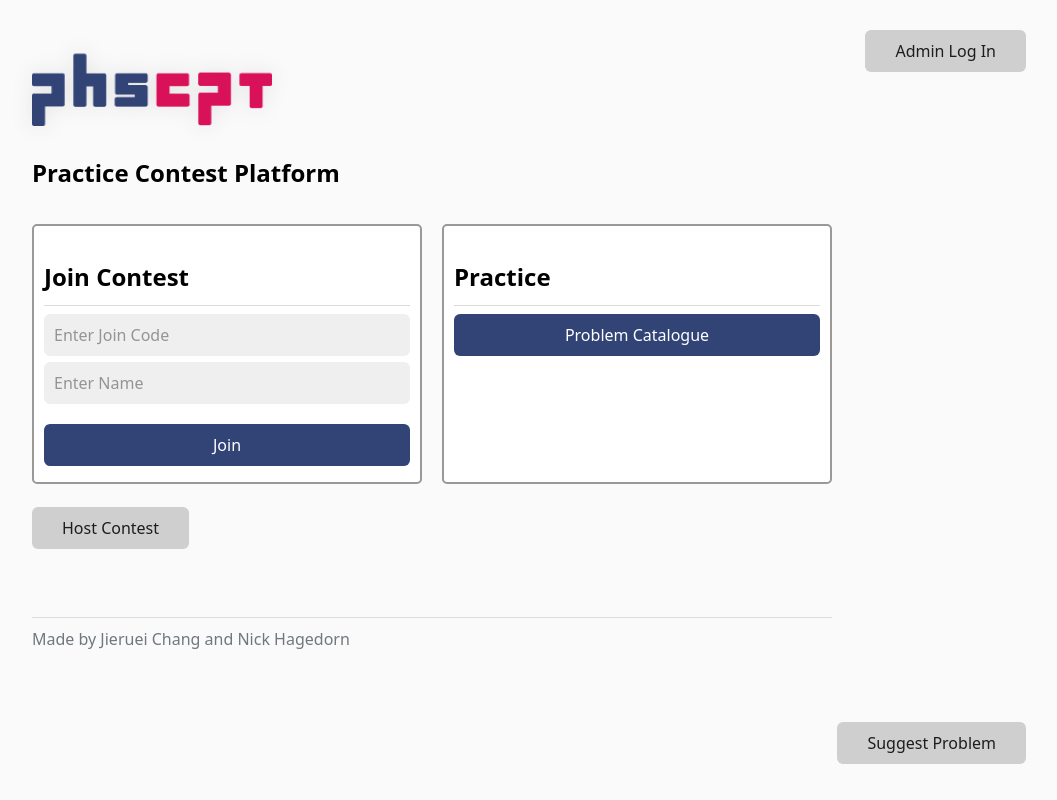
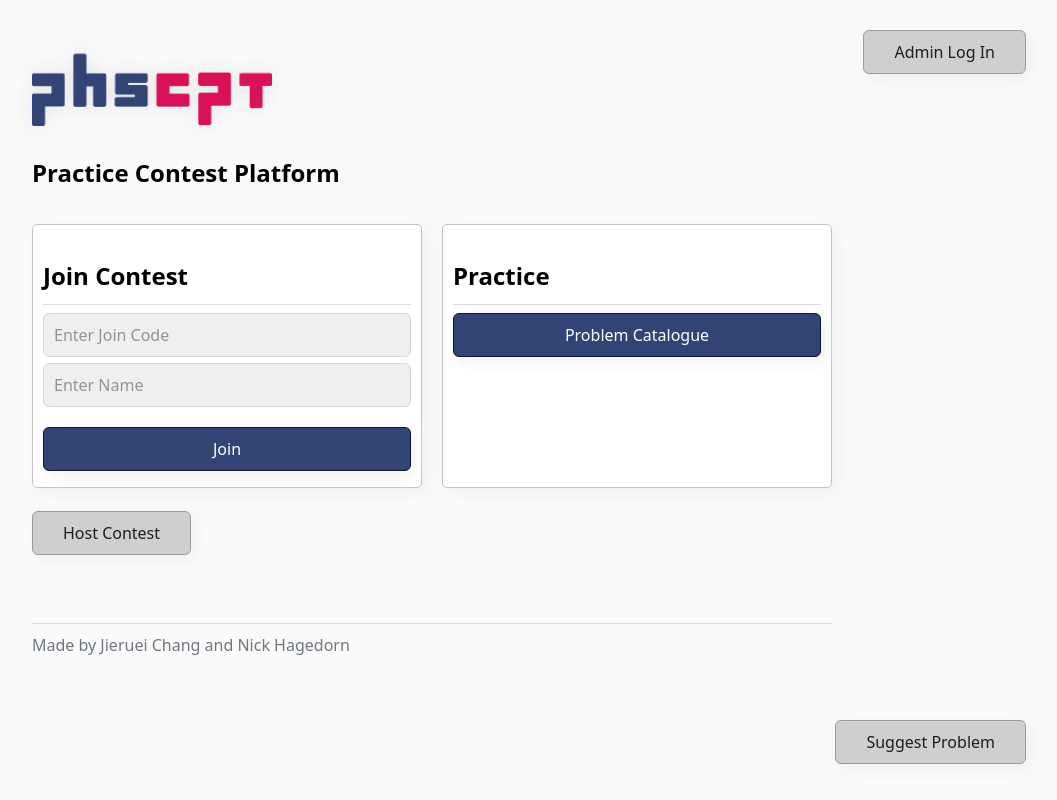
Before and after one commit to phscpt/platform, a Flask app: page / in a window 1280 px wide. Shown: the whole page, without its empty margins (208-1265 px from the left). Run offline with Flask 2, Linux system fonts and the light colour scheme.

Commit message:
Add a bunch of shadows

```diff
--- a/static/style.css
+++ b/static/style.css
@@ -55,7 +55,8 @@ a {
 }
 .box {
     background-color: rgb(255, 255, 255);
-    border: 2px solid rgb(153, 153, 153);
+    border: 1px solid rgb(194, 194, 194);
+    box-shadow: 5px 5px 15px rgb(240, 240, 240);
     border-radius: 5px;
     padding: 10px;
 }
@@ -63,10 +64,19 @@ a {
     width: 100%;
     box-sizing: border-box;
 }
+
+input {
+    border: 1px solid #d6d6d6;
+}
+
+button, input[type="submit"] {
+    border: 1px solid var(--button-hover);
+    box-shadow: 5px 5px 15px rgb(240, 240, 240);
+}
 button.button-emphasis, input.button-emphasis {
     color: rgb(255, 255, 255);
     background:#324376 !important;
-    border:0 none;
+    border:1px solid #12182b;
     cursor:pointer;
 }
 button.button-emphasis:hover, input.button-emphasis:hover {
@@ -101,8 +111,8 @@ input[type="file"] {
     margin-right: 6px;
     margin-bottom: 6px;
     padding: 10px;
-    border: none;
-    border-radius: 6px;
+    border: 1px solid var(--button-hover);
+    border-radius: 5px;
     outline: none;
     cursor: pointer;
     transition: 0.1s all;
```
